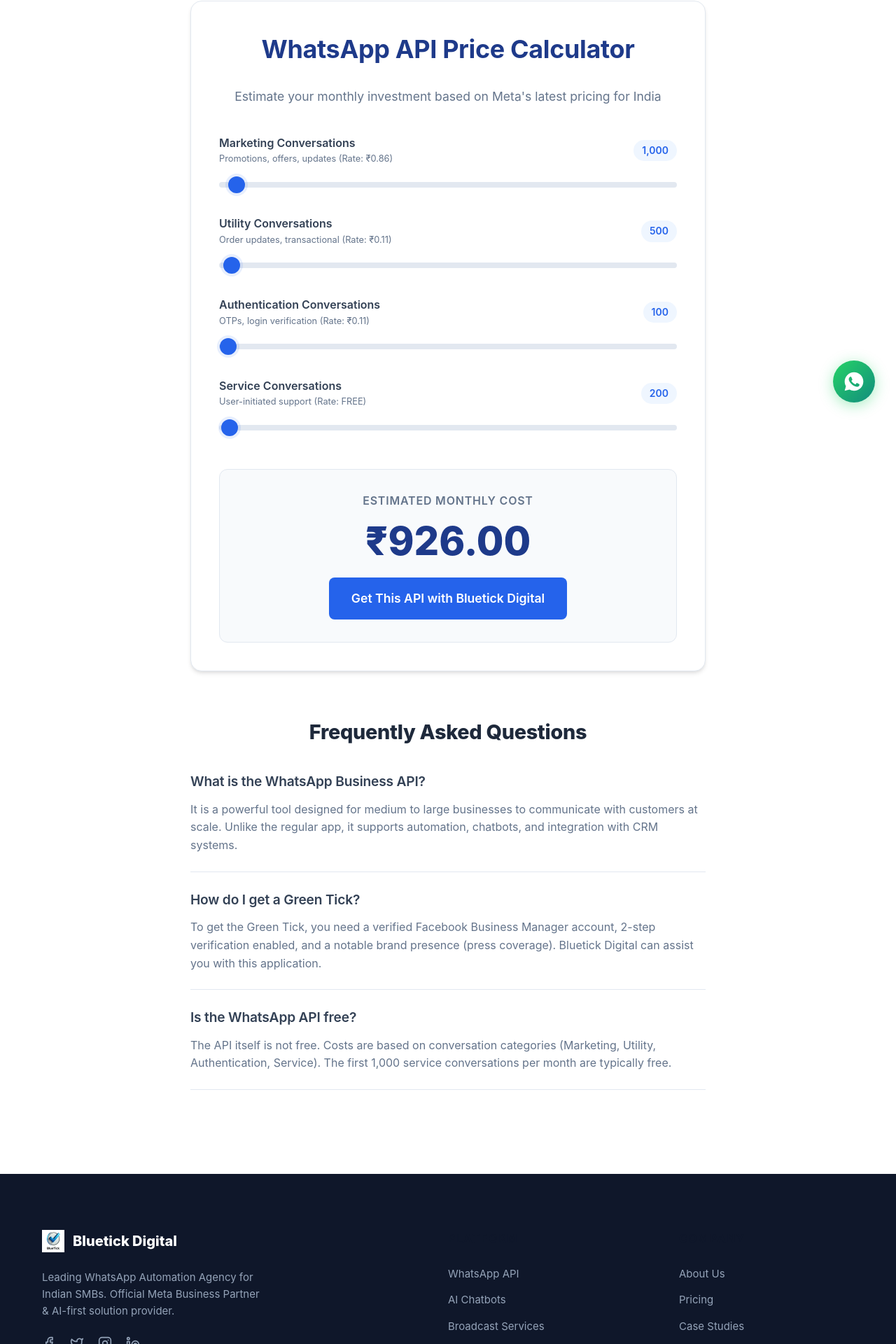
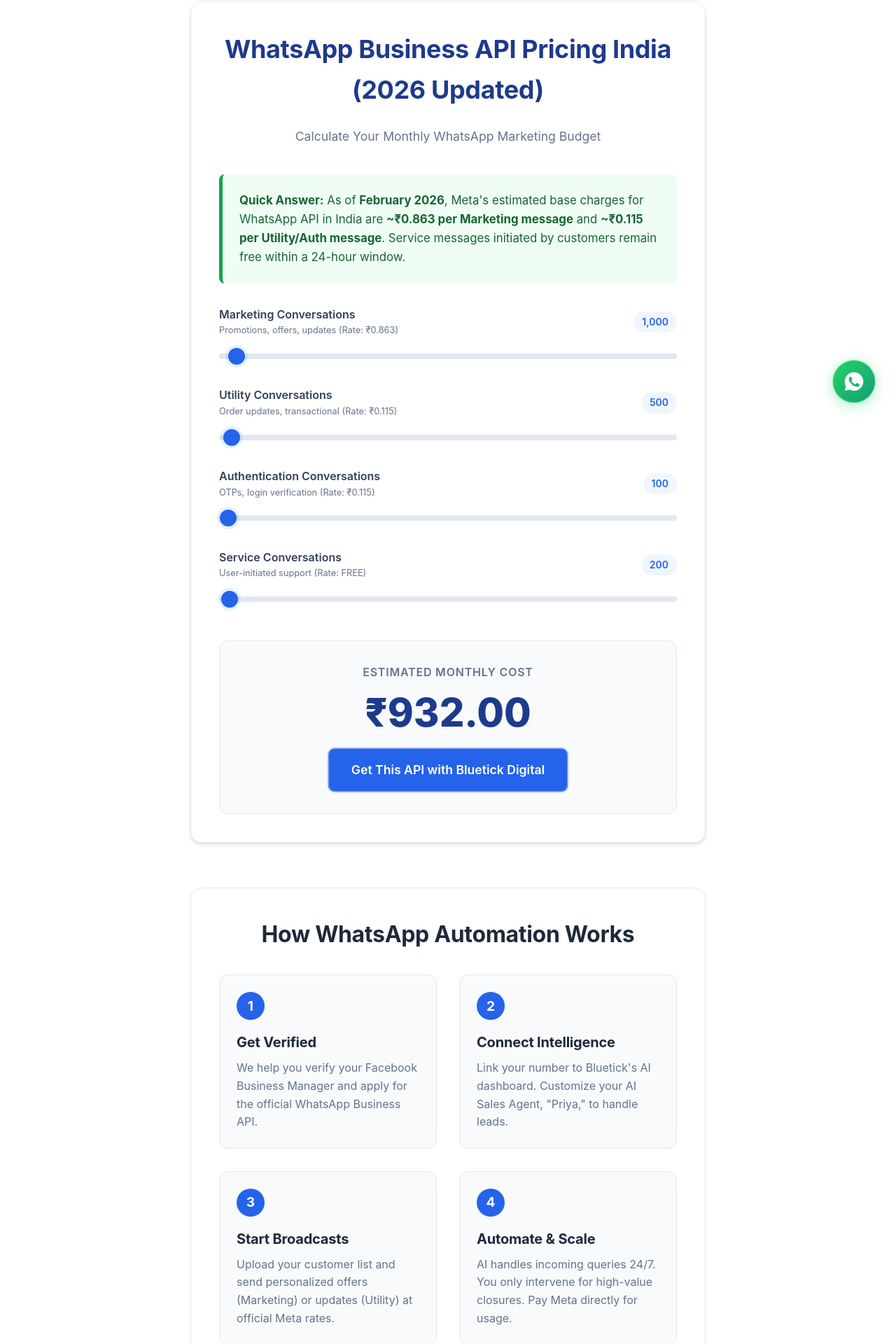
Before and after one commit to vikasnayakrgh-stack/bluetick-digital-web, a React (Vite) app: page /whatsapp-api-cost-calculator in a window 1280 px wide. Shown: the part 195-2115 px from the top of the page at 70% size. Built offline with nearby package versions, Linux system fonts and the light colour scheme.

Commit message:
feat: SEO update, Pricing Calculator upgrade (Feb 2026 rates), Service Area Business schema & footer

```diff
--- a/index.html
+++ b/index.html
@@ -49,6 +49,27 @@
     }
   }
   </script>
+
+  <script type="application/ld+json">
+  {
+    "@context": "https://schema.org",
+    "@type": "SoftwareApplication",
+    "name": "Bluetick Digital",
+    "applicationCategory": "BusinessApplication",
+    "operatingSystem": "Web",
+    "offers": {
+      "@type": "Offer",
+      "priceCurrency": "INR"
+    },
+    "areaServed": [
+      {"@type": "City", "name": "Raipur", "sameAs": "https://en.wikipedia.org/wiki/Raipur"},
+      {"@type": "City", "name": "Bhilai"},
+      {"@type": "City", "name": "Durg"},
+      {"@type": "City", "name": "Bilaspur"},
+      {"@type": "State", "name": "Chhattisgarh"}
+    ]
+  }
+  </script>
 </head>
 
 <body>
--- a/src/App.jsx
+++ b/src/App.jsx
@@ -76,6 +76,7 @@
               <Route path="/" element={<Home />} />
               <Route path="/blog" element={<BlogListing />} />
               <Route path="/blog/:slug" element={<BlogPost />} />
+              <Route path="/whatsapp-api-pricing-india" element={<WhatsAppCalculator />} />
               <Route path="/whatsapp-api-cost-calculator" element={<WhatsAppCalculator />} />
               <Route path="/whatsapp-green-tick-checker" element={<GreenTickChecker />} />
               {/* Compatibility for old link */}
--- a/src/components/Layout/Footer.jsx
+++ b/src/components/Layout/Footer.jsx
@@ -36,6 +36,16 @@
                     </div>
 
                     <div className={styles.links}>
+                        <h4>Serving Locations</h4>
+                        <ul>
+                            <li>Raipur (HQ)</li>
+                            <li>Bhilai & Durg</li>
+                            <li>Bilaspur</li>
+                            <li>Pan-India (Remote)</li>
+                        </ul>
+                    </div>
+
+                    <div className={styles.links}>
                         <h4>Company</h4>
                         <ul>
                             <li><Link to="/about">About Us</Link></li>
--- a/src/components/Layout/Footer.module.css
+++ b/src/components/Layout/Footer.module.css
@@ -6,7 +6,7 @@
 
 .grid {
     display: grid;
-    grid-template-columns: 2fr 1fr 1fr;
+    grid-template-columns: 2fr 1fr 1fr 1fr;
     gap: 80px;
     margin-bottom: 64px;
 }
--- a/src/components/Tools/Tools.module.css
+++ b/src/components/Tools/Tools.module.css
@@ -243,3 +243,80 @@
         font-size: 1.75rem;
     }
 }
+
+/* New Styles for Pricing Page */
+.directAnswer {
+    background-color: #f0fdf4;
+    border-left: 5px solid #16a34a;
+    padding: 1.5rem;
+    margin-bottom: 2rem;
+    border-radius: 8px;
+    color: #166534;
+    font-size: 1.05rem;
+    line-height: 1.6;
+    text-align: left;
+}
+
+.howItWorks {
+    margin-top: 4rem;
+    margin-bottom: 4rem;
+    padding: 2.5rem;
+    background: #fff;
+    border-radius: 16px;
+    box-shadow: 0 4px 6px -1px rgba(0, 0, 0, 0.1);
+    border: 1px solid #e2e8f0;
+}
+
+.sectionTitle {
+    font-size: 2rem;
+    color: #1e293b;
+    margin-bottom: 2rem;
+    text-align: center;
+    font-weight: 700;
+}
+
+.stepGrid {
+    display: grid;
+    grid-template-columns: repeat(auto-fit, minmax(280px, 1fr));
+    gap: 2rem;
+    margin-top: 2rem;
+}
+
+.stepCard {
+    padding: 1.5rem;
+    background: #f8fafc;
+    border-radius: 12px;
+    border: 1px solid #e2e8f0;
+    transition: transform 0.2s;
+}
+
+.stepCard:hover {
+    transform: translateY(-5px);
+    box-shadow: 0 10px 15px -3px rgba(0, 0, 0, 0.1);
+}
+
+.stepNumber {
+    background: #2563eb;
+    color: white;
+    width: 40px;
+    height: 40px;
+    border-radius: 50%;
+    display: flex;
+    align-items: center;
+    justify-content: center;
+    font-weight: bold;
+    font-size: 1.2rem;
+    margin-bottom: 1rem;
+}
+
+.stepTitle {
+    font-weight: 700;
+    color: #1e293b;
+    margin-bottom: 0.5rem;
+    font-size: 1.25rem;
+}
+
+.stepDesc {
+    color: #64748b;
+    line-height: 1.6;
+}
--- a/src/components/Tools/WhatsAppCalculator.jsx
+++ b/src/components/Tools/WhatsAppCalculator.jsx
@@ -10,12 +10,12 @@
     const [serviceCount, setServiceCount] = useState(200);
     const [totalCost, setTotalCost] = useState(0);
 
-    // Pricing Constants (INR)
+    // Pricing Constants (INR) - Updated Feb 2026
     const RATES = {
-        MARKETING: 0.86,
-        UTILITY: 0.11,
-        AUTHENTICATION: 0.11,
-        SERVICE: 0 // Free
+        MARKETING: 0.863,
+        UTILITY: 0.115,
+        AUTHENTICATION: 0.115,
+        SERVICE: 0 // Free within 24hrs
     };
 
     useEffect(() => {
@@ -30,13 +30,42 @@
     return (
         <div className={styles.toolsContainer}>
             <Helmet>
-                <title>WhatsApp API Pricing Calculator India | Bluetick Digital</title>
-                <meta name="description" content="Calculate your monthly WhatsApp Business API costs in India. Accurate estimator for Marketing, Utility, and Service conversations." />
+                <title>WhatsApp API Pricing India 2026 | Calculator & Meta Rates</title>
+                <meta name="description" content="Check the latest Meta WhatsApp API rates for India (Feb 2026). Calculate Marketing (~₹0.86), Utility (~₹0.115), and Service message costs instantly." />
+                <script type="application/ld+json">
+                    {`
+                {
+                  "@context": "https://schema.org",
+                  "@type": "FAQPage",
+                  "mainEntity": [{
+                    "@type": "Question",
+                    "name": "What is the cost of 1 WhatsApp Marketing message in India in 2026?",
+                    "acceptedAnswer": {
+                      "@type": "Answer",
+                      "text": "The Meta rate for marketing messages in India is approximately ₹0.863 per delivered message as of February 2026."
+                    }
+                  }, {
+                    "@type": "Question",
+                    "name": "Is the WhatsApp Business API free?",
+                    "acceptedAnswer": {
+                      "@type": "Answer",
+                      "text": "No, while the first 1,000 service conversations per month are often free, businesses pay per conversation for Marketing (~₹0.863), Utility (~₹0.115), and Authentication (~₹0.115) categories."
+                    }
+                  }]
+                }
+                `}
+                </script>
             </Helmet>
 
             <div className={styles.card}>
-                <h1 className={styles.title}>WhatsApp API Price Calculator</h1>
-                <p className={styles.subtitle}>Estimate your monthly investment based on Meta's latest pricing for India</p>
+                <h1 className={styles.title}>WhatsApp Business API Pricing India (2026 Updated)</h1>
+                <p className={styles.subtitle}>Calculate Your Monthly WhatsApp Marketing Budget</p>
+
+                <div className={styles.directAnswer}>
+                    <p>
+                        <strong>Quick Answer:</strong> As of <strong>February 2026</strong>, Meta's estimated base charges for WhatsApp API in India are <strong>~₹0.863 per Marketing message</strong> and <strong>~₹0.115 per Utility/Auth message</strong>. Service messages initiated by customers remain free within a 24-hour window.
+                    </p>
+                </div>
 
                 {/* Marketing Input */}
                 <div className={styles.inputGroup}>
@@ -131,23 +160,55 @@
                 </div>
             </div>
 
+            {/* How It Works Section */}
+            <section className={styles.howItWorks}>
+                <h2 className={styles.sectionTitle}>How WhatsApp Automation Works</h2>
+                <div className={styles.stepGrid}>
+                    <div className={styles.stepCard}>
+                        <div className={styles.stepNumber}>1</div>
+                        <h3 className={styles.stepTitle}>Get Verified</h3>
+                        <p className={styles.stepDesc}>We help you verify your Facebook Business Manager and apply for the official WhatsApp Business API.</p>
+                    </div>
+                    <div className={styles.stepCard}>
+                        <div className={styles.stepNumber}>2</div>
+                        <h3 className={styles.stepTitle}>Connect Intelligence</h3>
+                        <p className={styles.stepDesc}>Link your number to Bluetick's AI dashboard. Customize your AI Sales Agent, "Priya," to handle leads.</p>
+                    </div>
+                    <div className={styles.stepCard}>
+                        <div className={styles.stepNumber}>3</div>
+                        <h3 className={styles.stepTitle}>Start Broadcasts</h3>
+                        <p className={styles.stepDesc}>Upload your customer list and send personalized offers (Marketing) or updates (Utility) at official Meta rates.</p>
+                    </div>
+                    <div className={styles.stepCard}>
+                        <div className={styles.stepNumber}>4</div>
+                        <h3 className={styles.stepTitle}>Automate & Scale</h3>
+                        <p className={styles.stepDesc}>AI handles incoming queries 24/7. You only intervene for high-value closures. Pay Meta directly for usage.</p>
+                    </div>
+                </div>
+            </section>
+
             {/* SEO / FAQ Section */}
             <section className={styles.faqSection}>
                 <h2 className={styles.faqTitle}>Frequently Asked Questions</h2>
 
                 <div className={styles.faqItem}>
-                    <h3 className={styles.faqQuestion}>What is the WhatsApp Business API?</h3>
-                    <p className={styles.faqAnswer}>It is a powerful tool designed for medium to large businesses to communicate with customers at scale. Unlike the regular app, it supports automation, chatbots, and integration with CRM systems.</p>
+                    <h3 className={styles.faqQuestion}>What is the cost of 1 WhatsApp Marketing message in India in 2026?</h3>
+                    <p className={styles.faqAnswer}>As of February 2026, the official Meta rate for a marketing conversation in India is approximately <strong>₹0.863</strong> per delivered message. This applies to promotional offers, product launches, and discount codes.</p>
                 </div>
 
                 <div className={styles.faqItem}>
-                    <h3 className={styles.faqQuestion}>How do I get a Green Tick?</h3>
-                    <p className={styles.faqAnswer}>To get the Green Tick, you need a verified Facebook Business Manager account, 2-step verification enabled, and a notable brand presence (press coverage). Bluetick Digital can assist you with this application.</p>
+                    <h3 className={styles.faqQuestion}>Are there any hidden costs with Bluetick Digital?</h3>
+                    <p className={styles.faqAnswer}>No. You pay a fixed monthly subscription for the Bluetick platform (starting at ₹2,999/mo) and pay Meta directly for conversation charges. We do not markup Meta's message rates.</p>
                 </div>
 
                 <div className={styles.faqItem}>
-                    <h3 className={styles.faqQuestion}>Is the WhatsApp API free?</h3>
-                    <p className={styles.faqAnswer}>The API itself is not free. Costs are based on conversation categories (Marketing, Utility, Authentication, Service). The first 1,000 service conversations per month are typically free.</p>
+                    <h3 className={styles.faqQuestion}>What is the difference between Utility and Service conversations?</h3>
+                    <p className={styles.faqAnswer}><strong>Utility (~₹0.115)</strong> messages are transaction updates like "Order Confirmed" or "Payment Received". <strong>Service (Free)</strong> conversations are user-initiated threads where you reply to a customer's query within 24 hours.</p>
+                </div>
+
+                <div className={styles.faqItem}>
+                    <h3 className={styles.faqQuestion}>Can I get a Green Tick on my WhatsApp number?</h3>
+                    <p className={styles.faqAnswer}>Yes! To get the Green Tick, you need a verified Facebook Business Manager, 2-step verification, and significant press coverage (3-5 articles). Bluetick Digital assists all annual plan clients with the Green Tick application process for free.</p>
                 </div>
             </section>
         </div>
```
